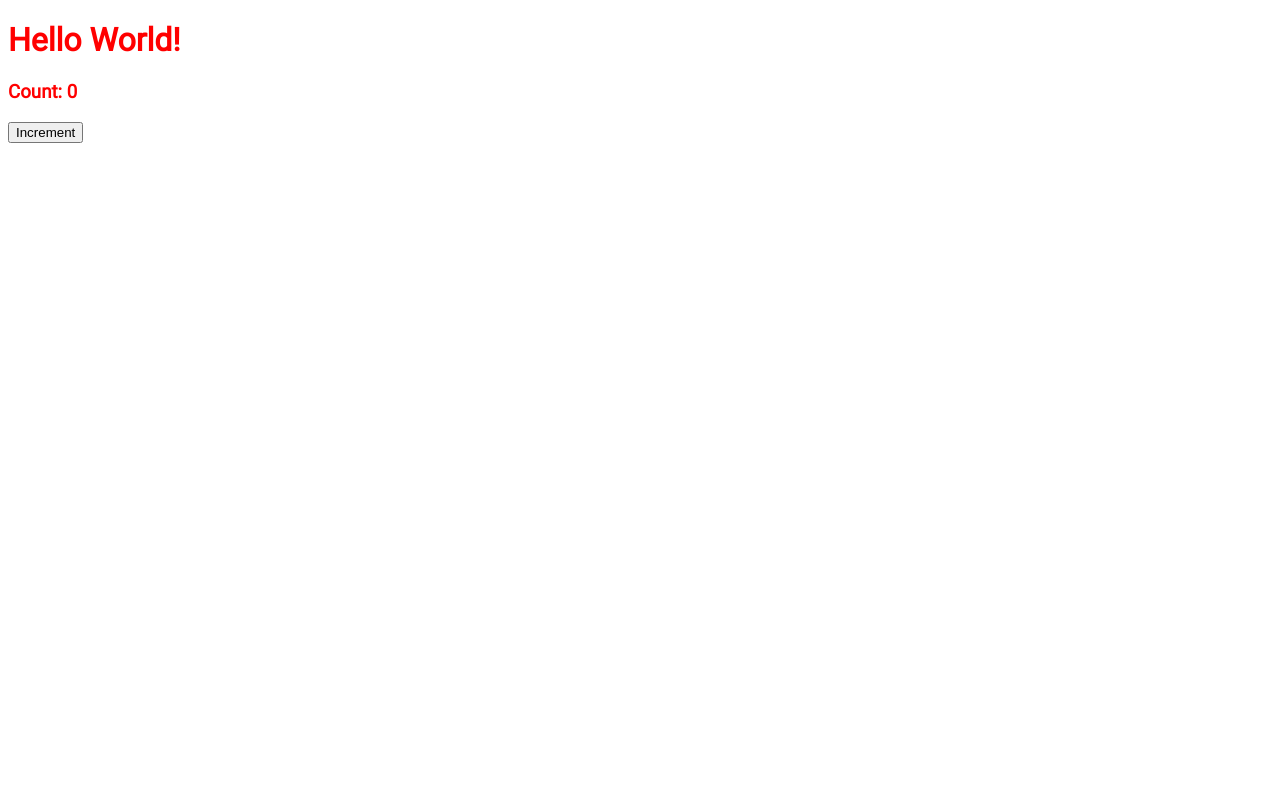
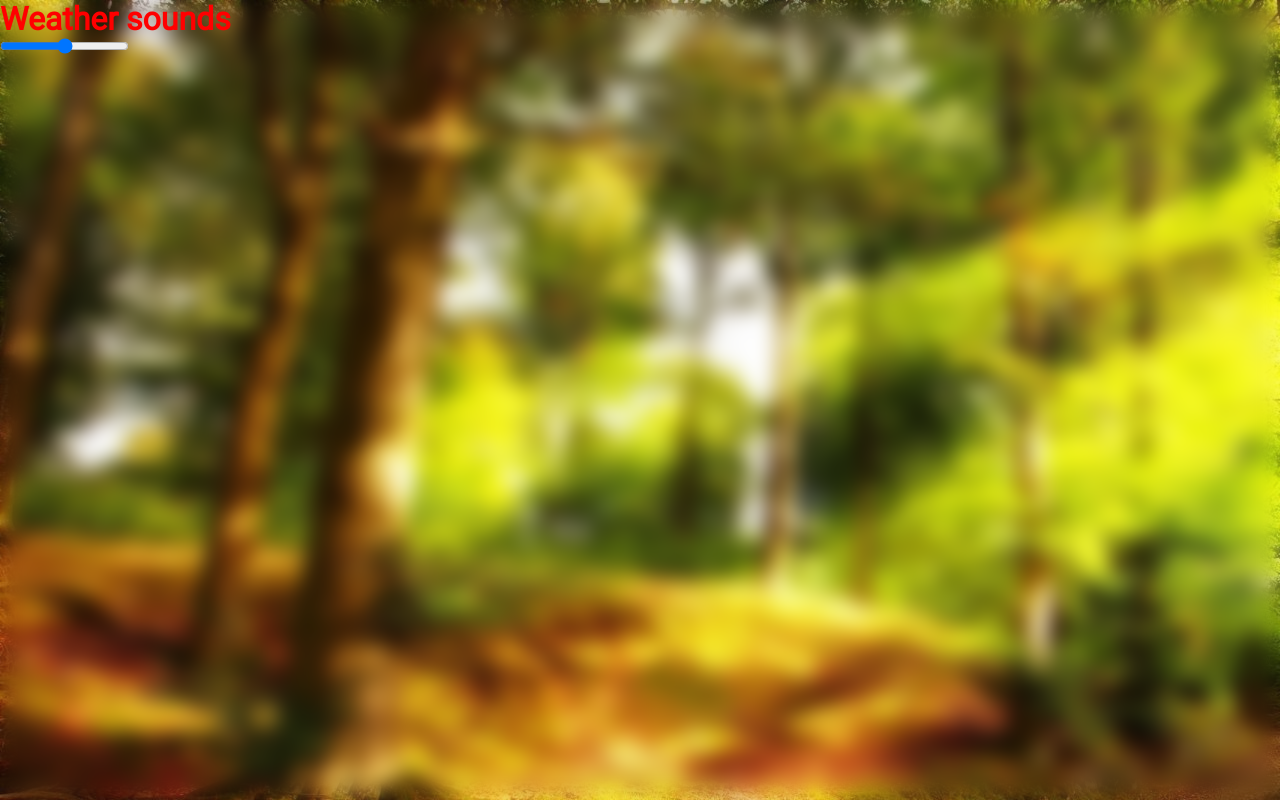
Before and after one commit to dsilichev/sounds, a React app: page / in a window 1280 px wide. Built offline with nearby package versions, Linux system fonts and the light colour scheme.

Commit message:
add template elements

```diff
--- a/src/App.jsx
+++ b/src/App.jsx
@@ -1,12 +1,23 @@
 import React from 'react';
 
 export function App() {
-  const [count, setCount] = React.useState(0);
+
   return (
-    <>
-      <h1>Hello World!</h1>
-      <h3>Count: {count}</h3>
-      <button onClick={() => setCount((prev) => ++prev)}>Increment</button>
-    </>
+    <div className="app">
+      <div className='background'></div>
+      <div className="content">
+
+        <h1>Weather sounds</h1>
+        <div className='sounds-panel'>
+          <a href='#' className='summer'></a>
+          <a href='#' className='rain'></a>
+          <a href='#' className='winter'></a>
+        </div>
+        <div className='volume-control'>
+          <input type='range' min='0' max='100' step='1' value='50'></input>
+        </div>
+
+      </div>
+    </div>
   )
 }
--- a/src/index.scss
+++ b/src/index.scss
@@ -1,9 +1,37 @@
 @font-face {
-  font-family: 'Roboto';
-  src: url('./fonts/Roboto-Regular.ttf') format('truetype');
+  font-family: "Roboto";
+  src: url("./fonts/Roboto-Regular.ttf") format("truetype");
+}
+
+* {
+  margin: auto;
+  box-sizing: border-box;
 }
 
 body {
+  margin: 0;
   color: red;
-  font-family: 'Roboto', sans-serif; // just to check if it works
+  font-family: "Roboto", sans-serif;
 }
+
+.app {
+  height: 100vh;
+}
+
+.background {
+  background-image: url("./assets/summer-bg.jpg");
+  position: absolute;
+  top: 0;
+  left: 0;
+  width: 100%;
+  height: 100%;
+  background-color: rgba(0, 0, 0, 0.5);
+  z-index: 0;
+}
+
+.content {
+  width: 100%;
+  height: 100%;
+  backdrop-filter: blur(10px);
+  -webkit-backdrop-filter: blur(10px);
+}
```
